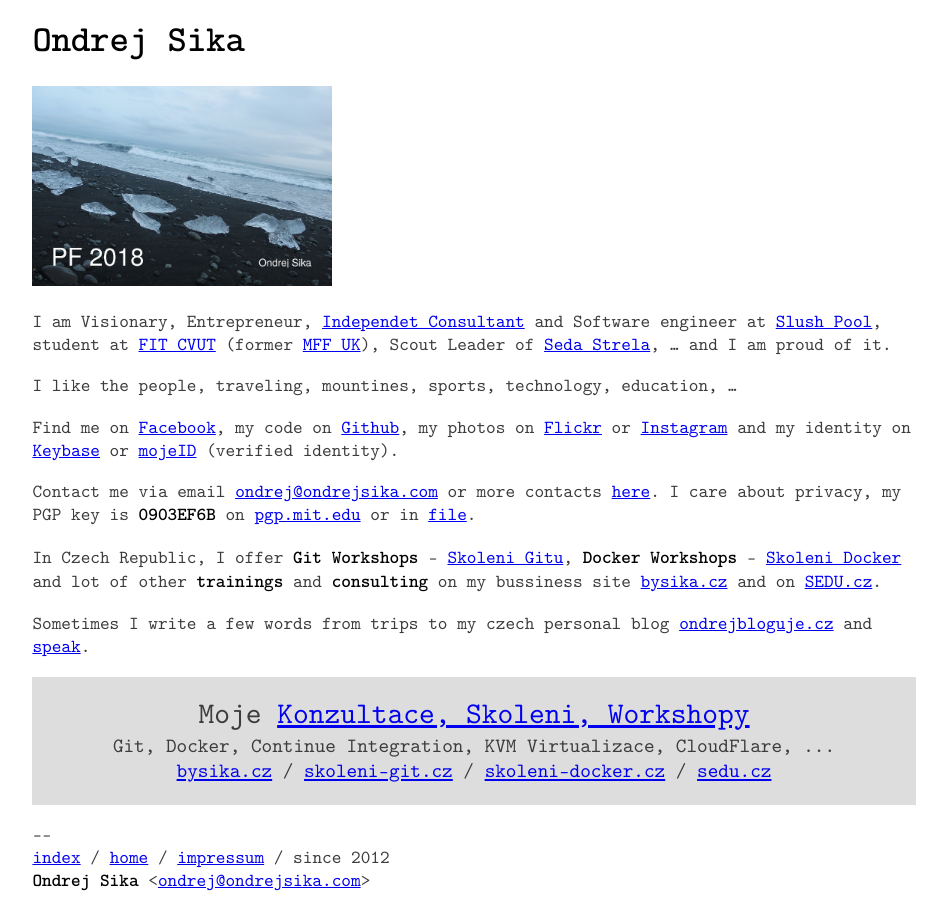
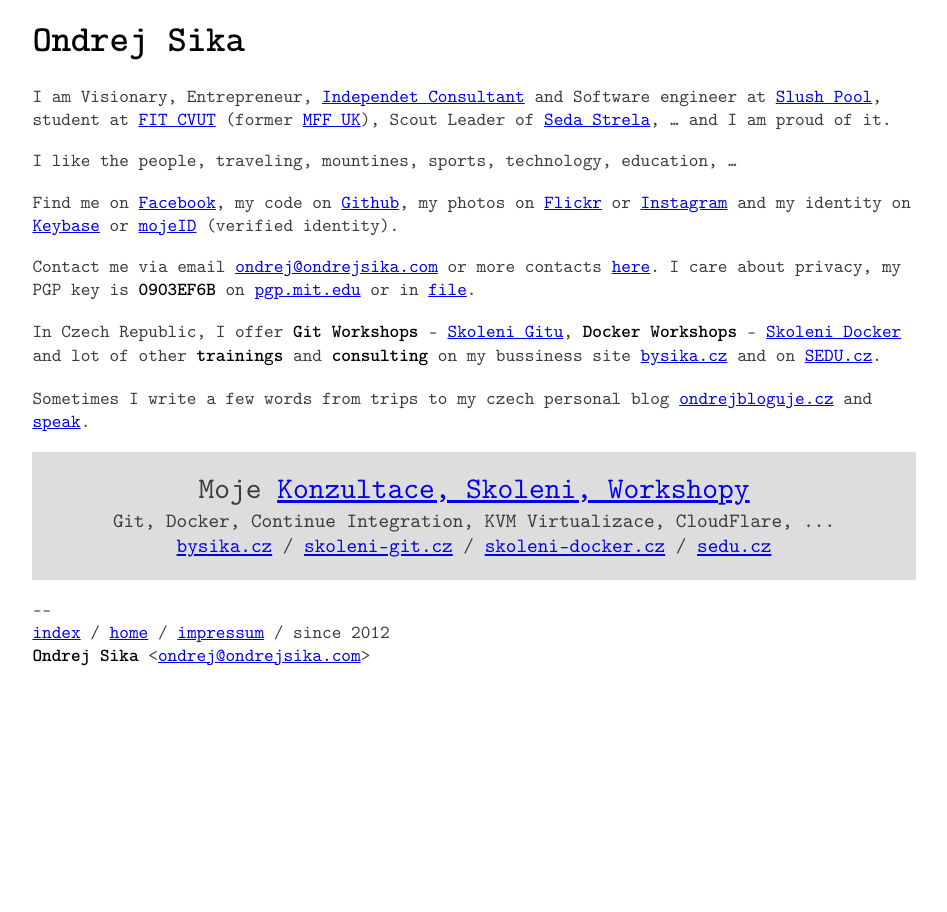
Before and after one commit to ondrejsika/ondrejsika.com, a Jekyll site: the page built from index.md, in a window 1280 px wide. Shown: the whole page, without its empty margins (166-1113 px from the left). Built offline with Jekyll 4.4.1, drawn with Linux system fonts in a browser that asks for light colours; some web fonts are replaced; comment, search, counter and statistics services are not loaded; our own code applies the rules of GitHub Pages for plain Markdown files.

Commit message:
index - remove PF2018

```diff
--- a/index.md
+++ b/index.md
@@ -5,8 +5,6 @@
 
 # Ondrej Sika
 
-
-<a href="/pf"><img src="/static/content/pf2018/PF2018_name_800px.jpg" width="300px"></a>
 
 I am Visionary, Entrepreneur, [Independet Consultant](https://bysika.cz) and Software engineer at [Slush Pool](https://slushpool.com), student at [FIT CVUT](https://fit.cvut.cz) (former [MFF UK](http://mff.cuni.cz)), Scout Leader of [Seda Strela](http://sedastrela.cz), ... and I am proud of it.
 
```
